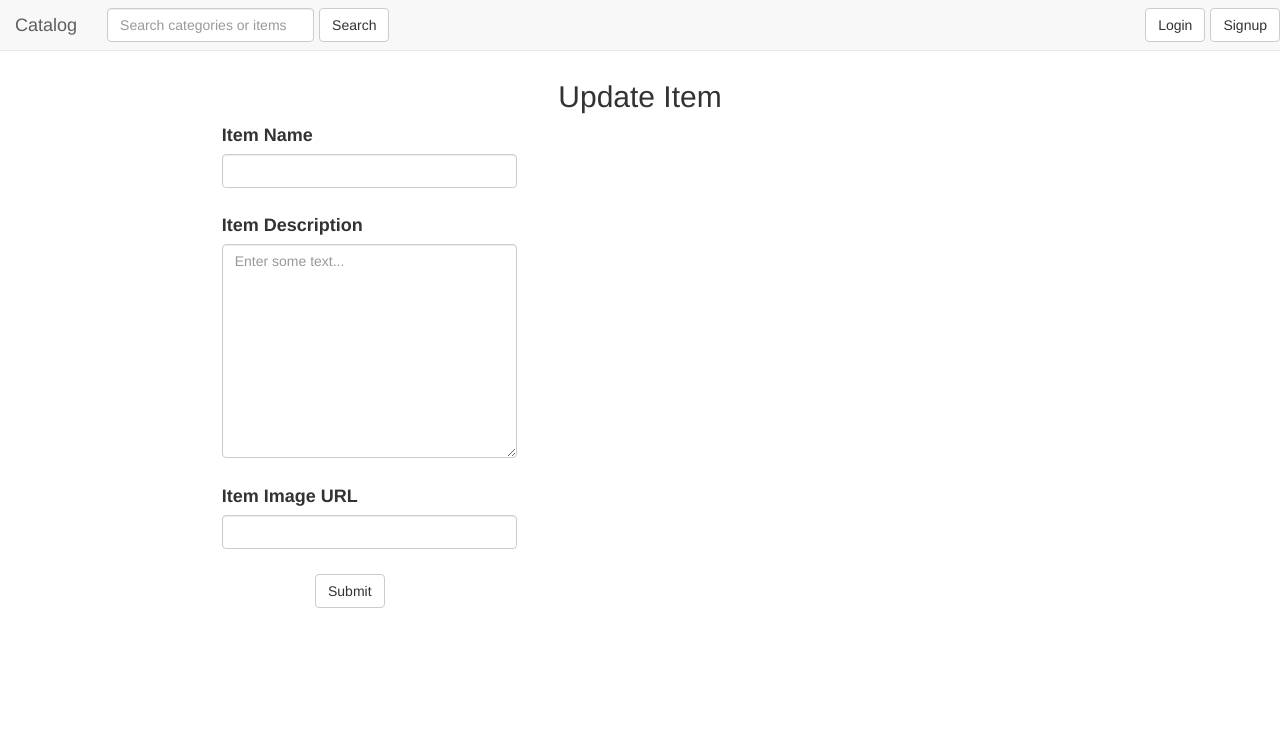
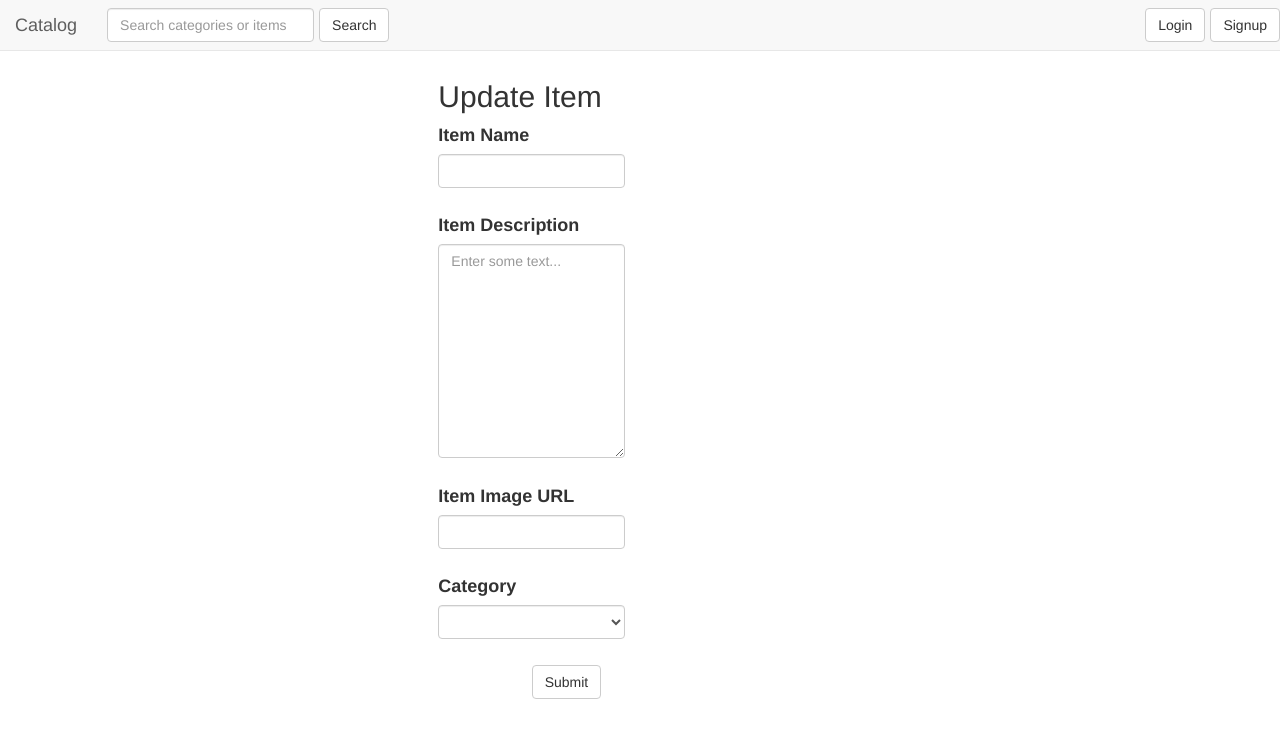
Before and after one commit to junzhou365/WebCatalog, a Flask app: template templates/updateItem.html in a window 1280 px wide. Shown: the top 738 px of the page. Run offline with Flask 2, Linux system fonts and the light colour scheme; the template is opened without the code that fills it, so the values that code supplies are empty; some libraries are stand-ins or nearby versions.

Commit message:
Add category selection when editing it.

```diff
--- a/main.py
+++ b/main.py
@@ -98,11 +98,9 @@ def showItem(category_id, item_id):
 @login_manager.login_required
 def newItem(category_id):
     if request.method == 'POST':
-        #img_title = request.form['img_title']
-        #img_path = request.form['img_path']
         img_title = None
+        img_path = None
         img_url = request.form['img_url']
-        img_path = None
 
         image = Image.store(img_title, img_path, img_url)
         Item.store(request.form['item_title'], request.form['item_desc'], category_id, image.id)
@@ -116,17 +114,18 @@ def newItem(category_id):
 def editItem(category_id, item_id):
     item = Item.filter_by_id(item_id)
     image = Image.filter_by_id(item.img_id)
+    category = Category.filter_by_id(category_id)
+    categories = Category.get_all()
     if request.method == 'POST':
-        #img_title = request.form['img_title']
-        #img_path = request.form['img_path']
         img_title = None
         img_path = None
         img_url = request.form['img_url']
         image.update(img_title, img_path, img_url)
-        item.update(request.form['item_title'], request.form['item_desc'], category_id, image.id)
-        return redirect('catalog/category_%s/' % category_id)
+        new_category_id = request.form['category_id']
+        item.update(request.form['item_title'], request.form['item_desc'], new_category_id, image.id)
+        return redirect('catalog/category_%s/' % item.category_id)
     else:
-        return render_page('updateItem.html', item = item, image = image)
+        return render_page('updateItem.html', item = item, image = image, category = category, categories = categories)
 
 # Delete an item
 @app.route('/catalog/category_<int:category_id>/item_<int:item_id>/deleteItem', methods = ['GET', 'POST'])
--- a/templates/updateItem.html
+++ b/templates/updateItem.html
@@ -1,11 +1,17 @@
 {% extends "base.html" %}
 
 {% block content %}
-<h2 class="text-center">Update Item</h2>
+<div class="row">
+    <div class="col-md-4"></div>
+    <div class="col-md-4">
+        <h2>Update Item</h2>
+    </div>
+</div>
 <form method="post">
+    <!--Name-->
     <div class="row">
-        <div class="col-md-2"></div>
-        <div class="col-md-3">
+        <div class="col-md-4"></div>
+        <div class="col-md-2">
             <label for="itemTitle">Item Name</label>
             <input class="form-control" name="item_title" value="{{item.title if item}}">
         </div>
@@ -14,9 +20,10 @@
         </div>
     </div>
     <br>
+    <!--Description-->
     <div class="row">
-        <div class="col-md-2"></div>
-        <div class="col-md-3">
+        <div class="col-md-4"></div>
+        <div class="col-md-2">
             <label for="itemDesc">Item Description</label>
             <textarea name="item_desc" class="form-control" rows="10" placeholder="Enter some text...">{{item.desc if item}}</textarea>
         </div>
@@ -25,9 +32,10 @@
         </div>
     </div>
     <br>
+    <!--URL-->
     <div class="row">
-        <div class="col-md-2"></div>
-        <div class="col-md-3">
+        <div class="col-md-4"></div>
+        <div class="col-md-2">
             <label for="imgUrl">Item Image URL</label>
             <input class="form-control" name="img_url" value="{{image.img_url if image}}">
         </div>
@@ -36,8 +44,31 @@
         </div>
     </div>
     <br>
+    <!--Category-->
     <div class="row">
-        <div class="col-md-3"></div>
+        <div class="col-md-4"></div>
+        <div class="col-md-2">
+            <label for="imgUrl">Category</label>
+            <select class="form-control" name="category_id">
+            {% if category %}
+                <option value={{category.id}}>{{category.name}}</option>
+            {% endif %}
+            {% if categories  %}
+                {% for c in categories %}
+                    {% if category and c.id != category.id %}
+                    <option value={{c.id}}>{{c.name}}</option>
+                    {% endif %}
+                {% endfor %}
+            {% endif %}
+            </select>
+        </div>
+        <div class="col-md-3">
+            <div class="error">{{error_item_category}}</div>
+        </div>
+    </div>
+    <br>
+    <div class="row">
+        <div class="col-md-5"></div>
         <button type="submit" class="btn btn-default">Submit</button>
     </div>
 </form>
```
